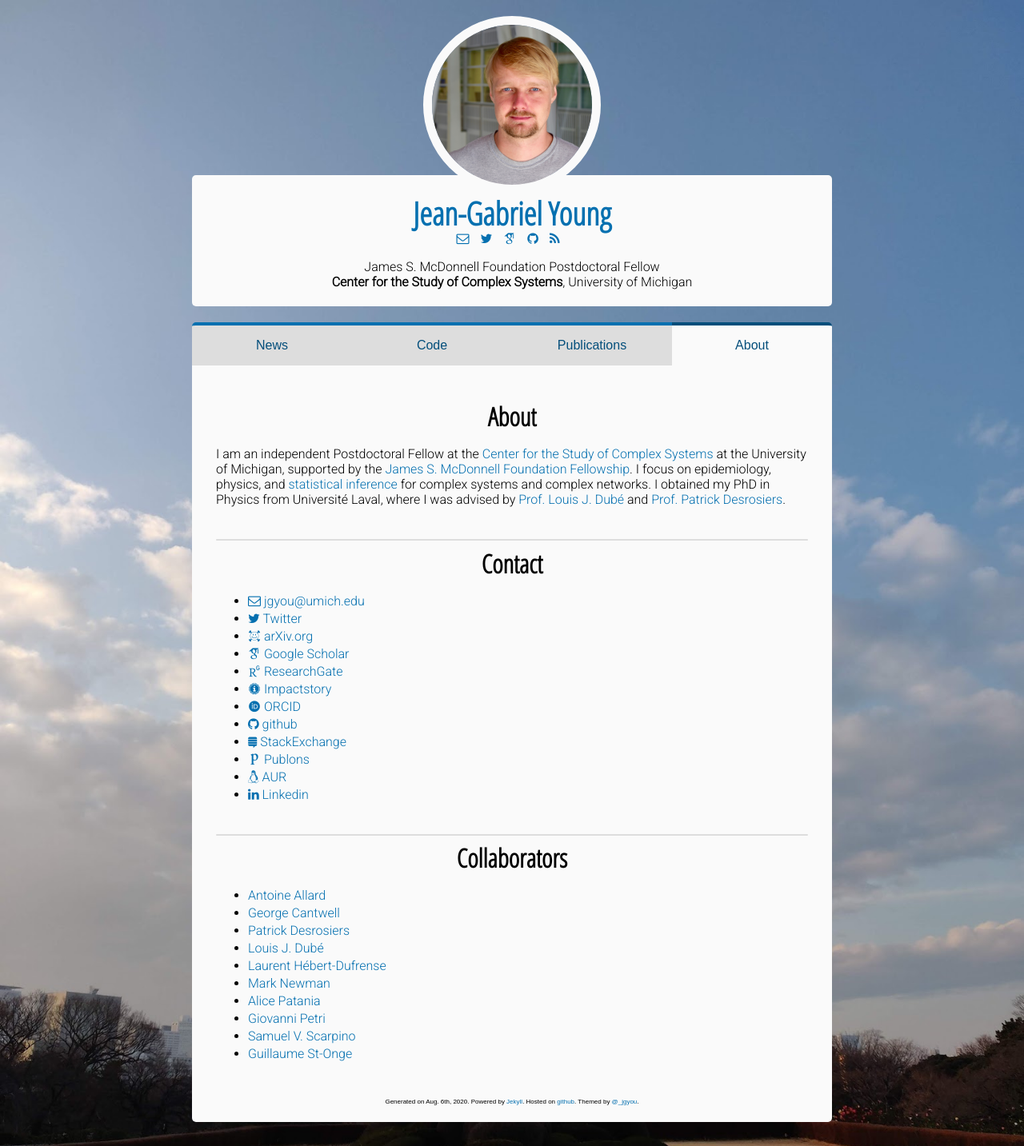
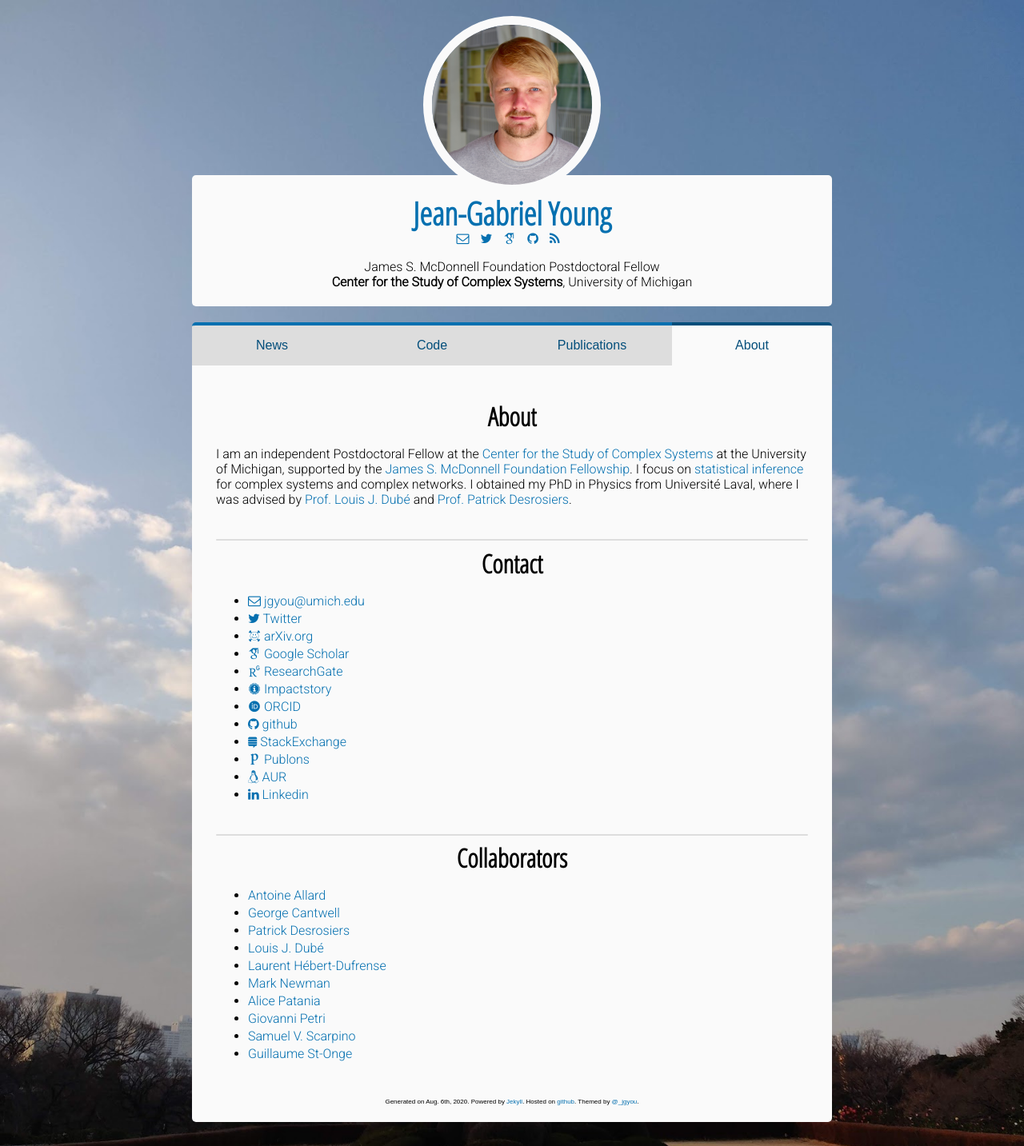
Before and after one commit to jg-you/jg-you.github.io, a Jekyll site: the page built from about.md, in a window 1280 px wide. Shown: the whole page at 80% size. Built offline with Jekyll 4.4.1, drawn with Linux system fonts in a browser that asks for light colours; some web fonts are replaced; comment, search, counter and statistics services are not loaded.

Commit message:
Update about.md

```diff
--- a/about.md
+++ b/about.md
@@ -6,7 +6,7 @@ title: About
 ## About
 
 I am an independent Postdoctoral Fellow at the [Center for the Study of Complex Systems](http://lsa.umich.edu/cscs/) at the University of Michigan, supported by the [James S. McDonnell Foundation Fellowship](https://www.jsmf.org/apply/fellowship/).
-I focus on epidemiology, physics, and [statistical inference](https://en.m.wikipedia.org/wiki/Statistical_inference) for complex systems and complex networks.
+I focus on [statistical inference](https://en.m.wikipedia.org/wiki/Statistical_inference) for complex systems and complex networks.
 I obtained my PhD in Physics from  Université Laval, where I was advised by [Prof. Louis J. Dubé](http://www.dynamica.phy.ulaval.ca) and [Prof. Patrick Desrosiers](https://scholar.google.ca/citations?user=YAqE0O0AAAAJ&hl=en).
 
 <div class="end-of-post"></div>
```
